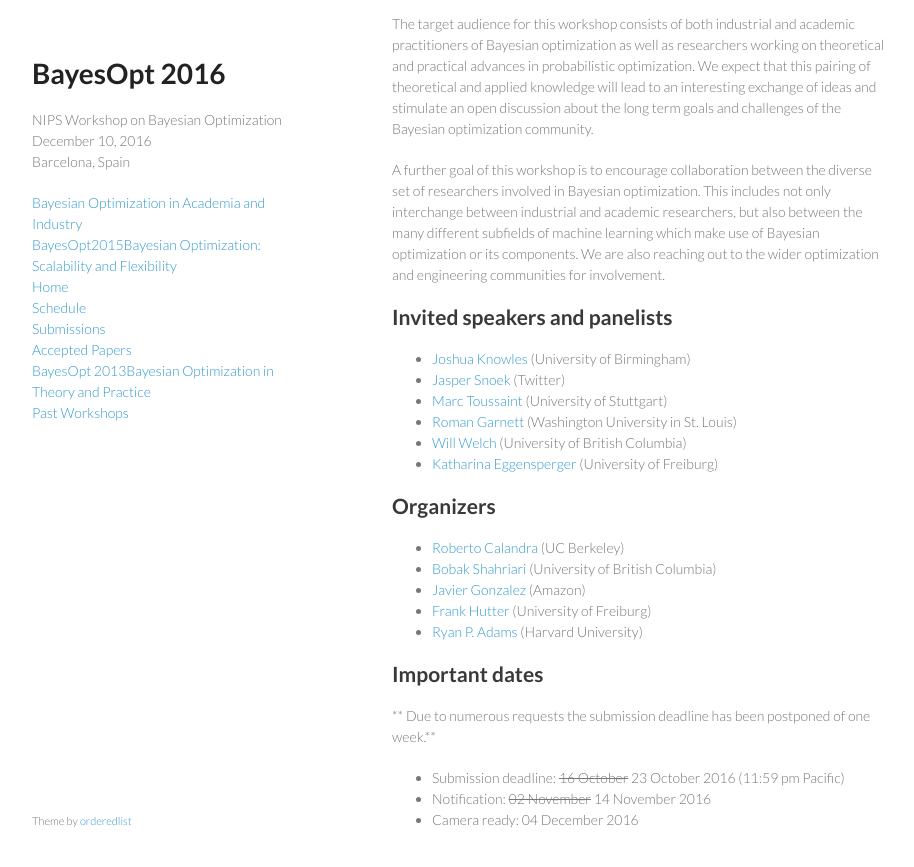
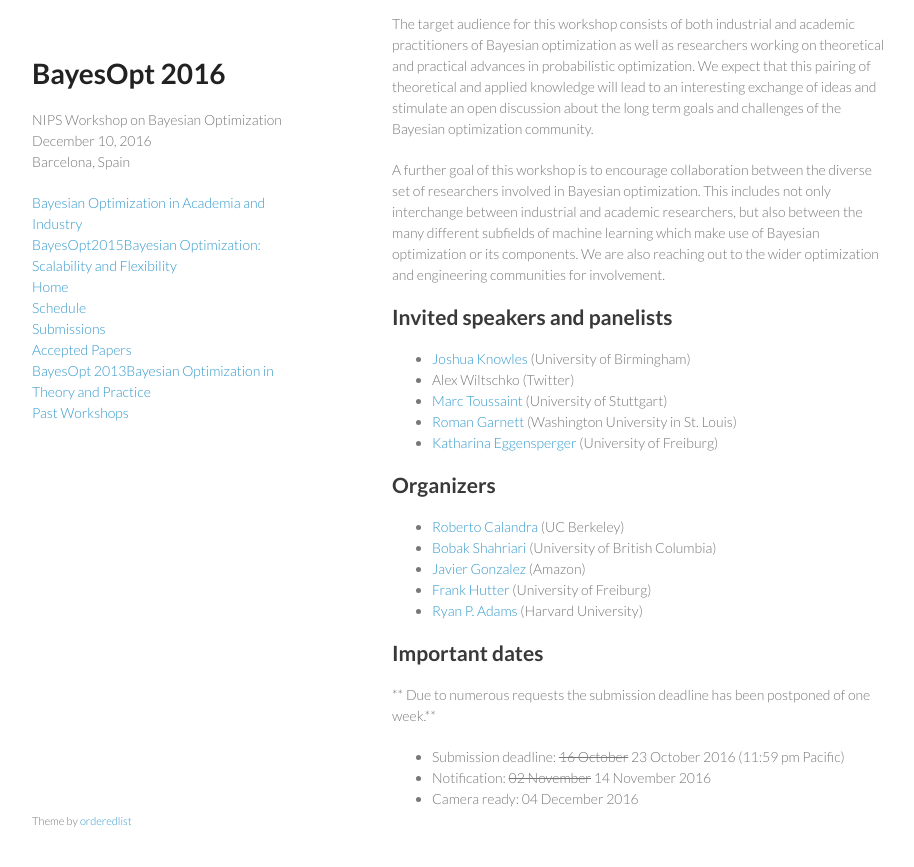
Before and after one commit to bayesopt/bayesopt.github.io, a Jekyll site: the page built from index.md, in a window 1280 px wide and 900 px high, scrolled down 759 px. Shown: the top 867 px of the window, without its empty margins (178-1092 px from the left). Built offline with Jekyll 4.4.1, drawn with Linux system fonts in a browser that asks for light colours.

Commit message:
updated schedule

```diff
--- a/index.md
+++ b/index.md
@@ -24,10 +24,9 @@ A further goal of this workshop is to encourage collaboration between the divers
 ## Invited speakers and panelists
 
 - [Joshua Knowles](http://www.cs.bham.ac.uk/~jdk/) (University of Birmingham)
-- [Jasper Snoek](http://people.seas.harvard.edu/~jsnoek/) (Twitter)
+- Alex Wiltschko (Twitter)
 - [Marc Toussaint](www.marc-toussaint.net) (University of Stuttgart)
 - [Roman Garnett](http://www.cse.wustl.edu/~garnett/) (Washington University in St. Louis)
-- [Will Welch](http://www.stat.ubc.ca/~will/) (University of British Columbia)
 - [Katharina Eggensperger](http://aad.informatik.uni-freiburg.de/people/eggensperger/index.html) (University of Freiburg)
 
 
```
Also changed, not shown: schedule.md (+1 -1 lines).
